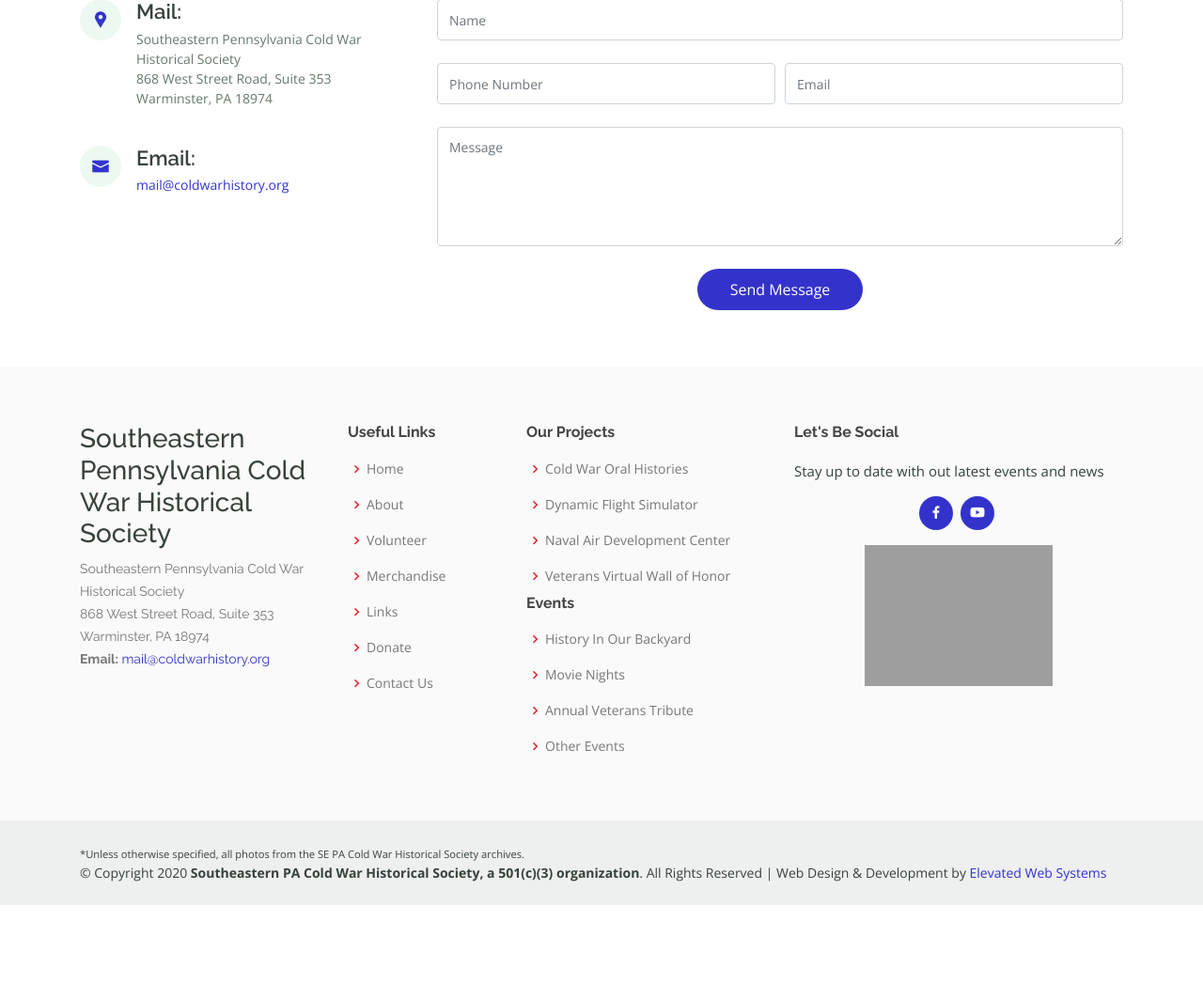
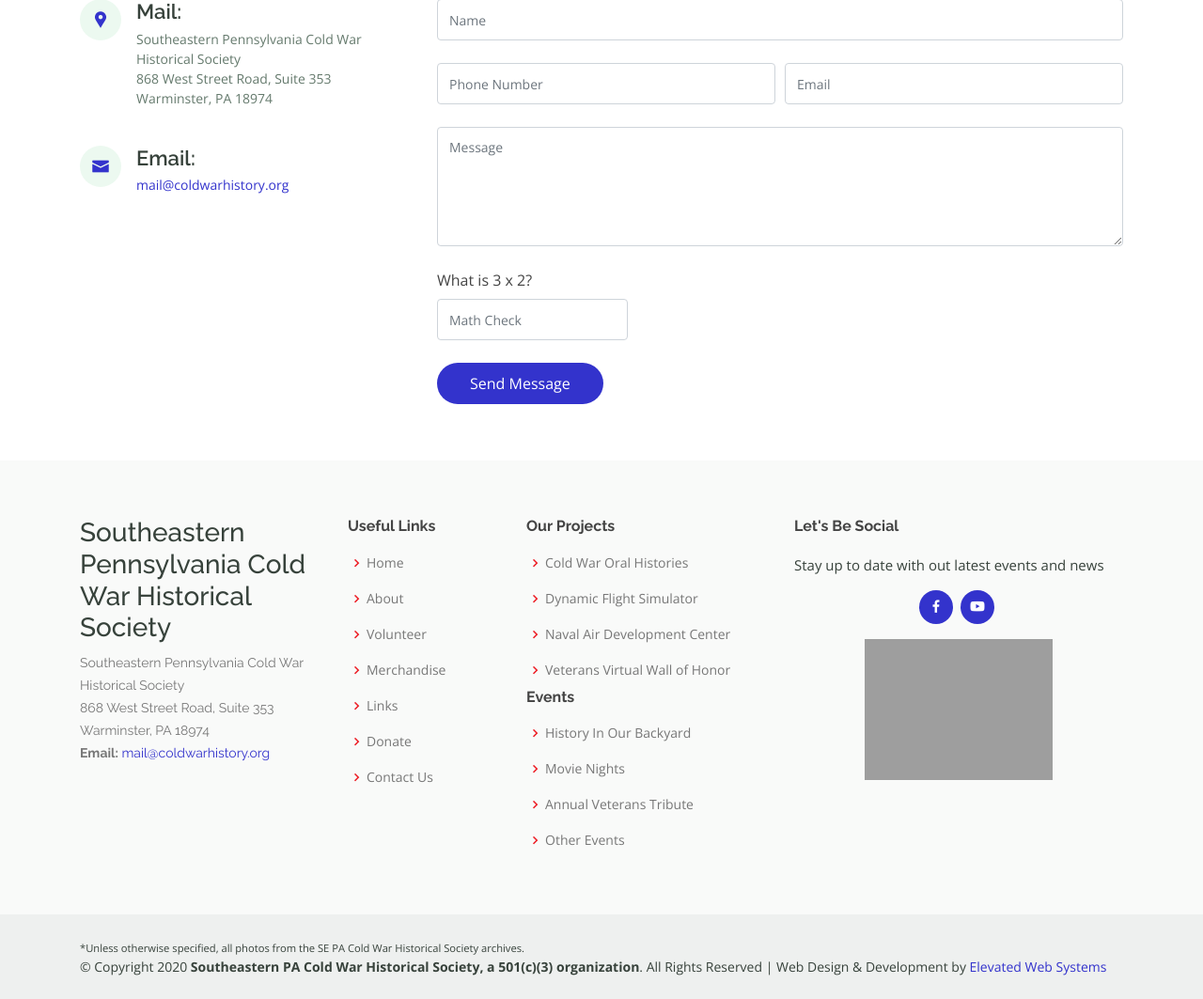
Before and after one commit to jtangir87/sepacoldwar, a Django app: page /contact-us in a window 1280 px wide. Shown: the part 877-1940 px from the top of the page at 94% size. Before the commit the page ends 1840 px from the top, so only its background shows below. Run offline with Django 3.2, Linux system fonts and the light colour scheme; parts of the project's set-up code (start-up, migrations or seed data) failed here and were passed over; some libraries are stand-ins or nearby versions; grey boxes are pictures that could not be loaded.

Commit message:
form math check

```diff
--- a/pages/views.py
+++ b/pages/views.py
@@ -137,8 +137,8 @@
         phone = request.POST.get("phone")
         email = request.POST.get("email")
         message = request.POST.get("message")
-        honeypot = request.POST.get("address")
-        if not honeypot:
+        math_check = request.POST.get("math_check")
+        if int(math_check) == 6:
             template = get_template("pages/contact_us.txt")
             context = {
                 "name": name,
@@ -155,6 +155,8 @@
                 fail_silently=False,
             )
             messages.success(request, "Success! Thank you for contacting us!")
+        else:
+            print("math check failed")
 
     return redirect(reverse("contact_us"))
 
--- a/templates/pages/contact.html
+++ b/templates/pages/contact.html
@@ -86,12 +86,14 @@
               <div class="form-group">
                 <textarea class="form-control" name="message" id="id_message" rows="5" data-rule="required" data-msg="Please write something for us" placeholder="Message"></textarea>
               </div>
-              <div class="text-center">
-                <button class="g-recaptcha"
-                  data-sitekey="6Lf-whUaAAAAADQ1M1WbJuU7YtUEqhE322igexEt"
-                  data-callback='onSubmit'
-                  data-action='submit'
-                  type="submit">Send Message</button>
+              <div class="form-group">
+                <div style="display:inline-block;">
+                  <label for="id_math_check">What is 3 x 2?</label>
+                  <input type="text" class="form-control" name="math_check" id="id_math_check" rows="5" data-rule="required" placeholder="Math Check"></input>
+                </div>
+              </div>
+              <div class="">
+                <button type="submit">Send Message</button>
               </div>
             </form>
 
```
